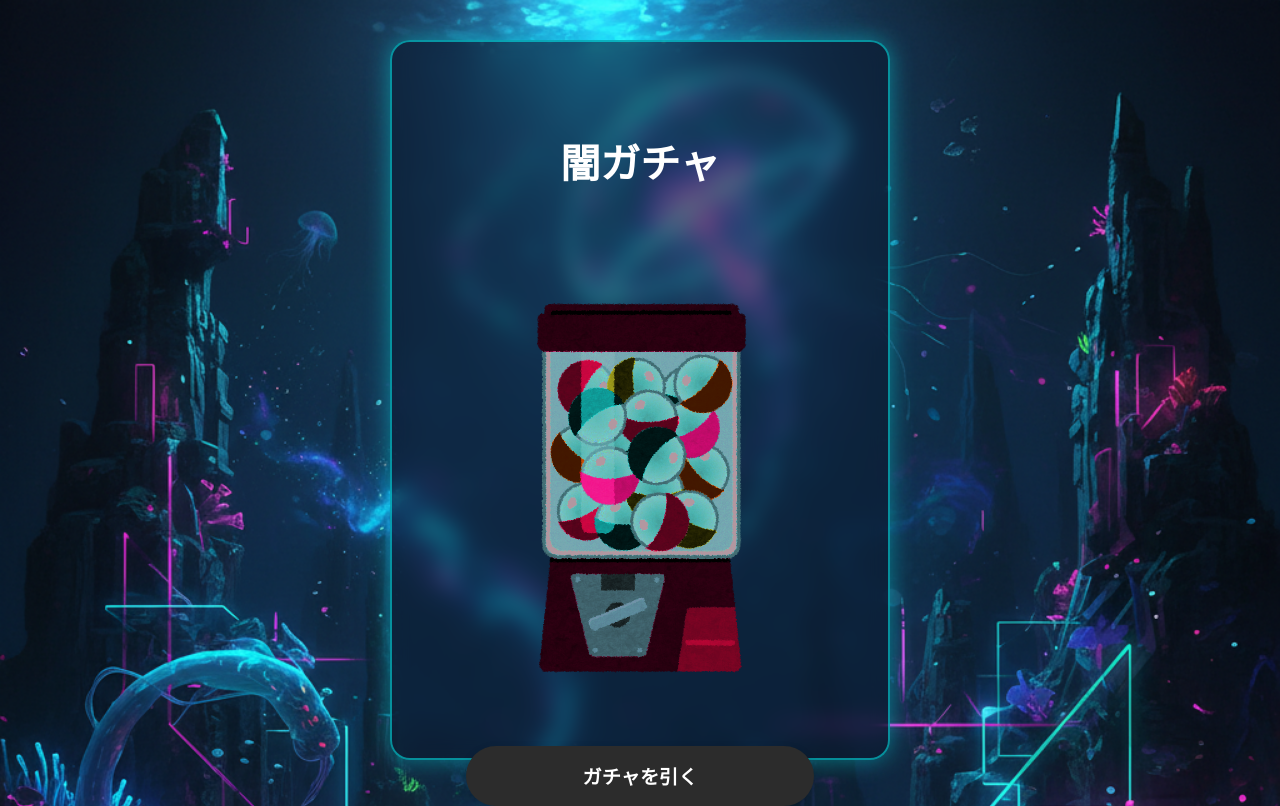
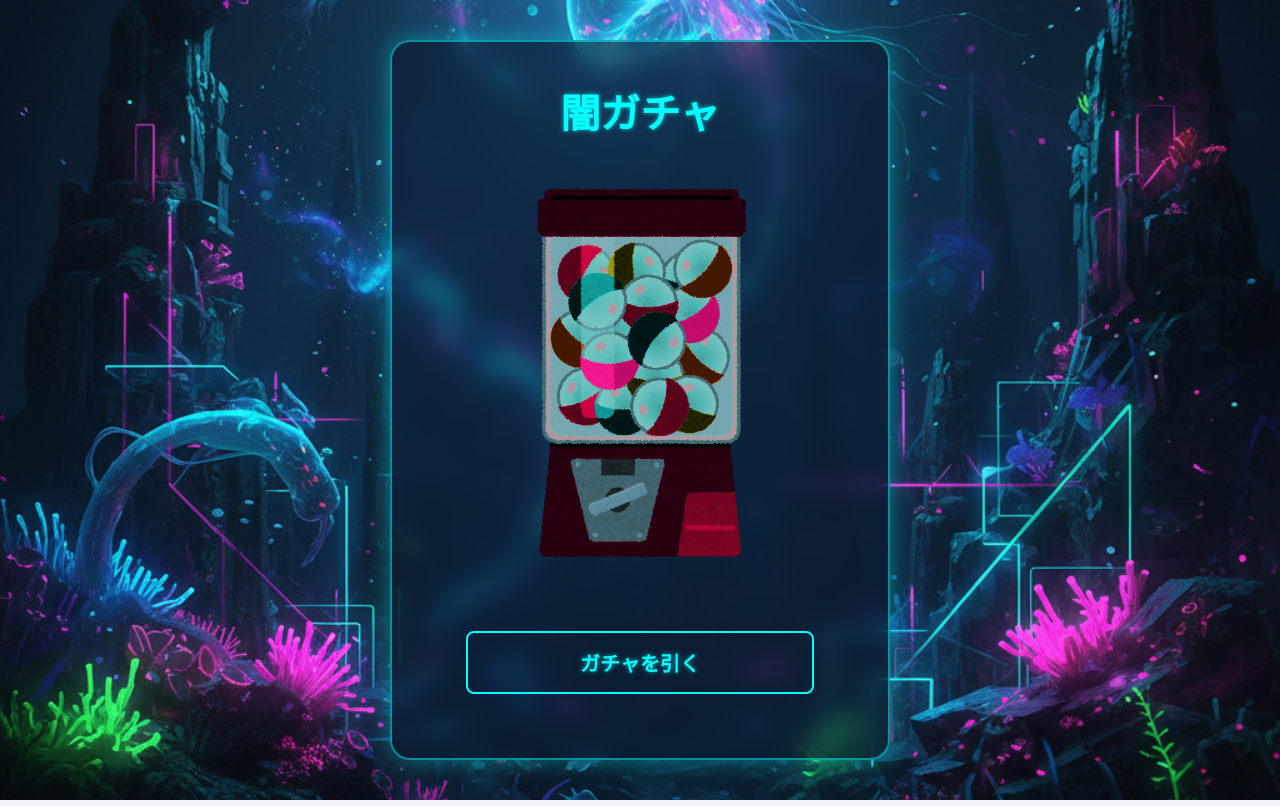
Before and after one commit to nitr0yukkuri/umekita_tech_base, a plain HTML site: page gacha.html in a window 1280 px wide. Drawn offline with Linux system fonts and the light colour scheme.

Commit message:
闇ガチャ画面のUI合わせた

```diff
--- a/front/css/gacha.css
+++ b/front/css/gacha.css
@@ -26,15 +26,18 @@ body {
 
 /* タイトルのスタイル */
 .title {
+    color: #00ffff;
+    font-family: 'Orbitron', sans-serif;
     font-size: 2.5rem;
     font-weight: bold;
-    margin-top: 60px;
-    margin-bottom: 40px;
+    text-shadow: 0 0 5px rgba(0, 255, 255, 0.7);
+    margin-top: 10px; /* 上の余白を60pxから減らしました */
+    margin-bottom: -25px;
 }
 
 /* ガチャマシンの画像コンテナ */
 .gacha-machine-container {
-    flex-grow: 1; /* 残りのスペースを全て使う */
+    /* flex-grow: 1; を削除して、画像とボタンが上に詰まるようにしました */
     display: flex;
     justify-content: center;
     align-items: center;
@@ -42,8 +45,8 @@ body {
 }
 
 .gacha-machine-img {
-    max-width: 85%;   /* 画像の最大幅を親要素の95%に設定 */
-    max-height: 75%;  /* 画像の最大高さを85%に変更して大きくしました */
+    max-width: 85%;
+    max-height: 75%;
     width: auto;      /* 幅は自動調整 */
     height: auto;     /* 高さは自動調整 */
     object-fit: contain; /* 画像全体が表示されるように調整 */
@@ -51,22 +54,24 @@ body {
 
 /* ボタンのスタイル */
 .draw-button {
+    background: transparent;
+    border: 2px solid #00ffff;
+    color: #00ffff;
+    font-family: 'Orbitron', sans-serif;
+    font-weight: bold;
+    border-radius: 8px;
+    cursor: pointer;
+    transition: all 0.3s ease;
     width: 80%;
-    padding: 16px;
-    margin-bottom: 80px;
-    border-radius: 50px;
-    border: none;
-    background-color: #2c2c2c;
-    color: white;
-    font-size: 1.2rem;
-    font-weight: bold;
-    cursor: pointer;
-    transition: transform 0.1s ease, background-color 0.2s ease;
-    box-shadow: 0 4px 10px rgba(0, 0, 0, 0.2);
+    padding: 15px 40px;
+    font-size: 20px;
+    text-shadow: 0 0 5px rgba(0, 255, 255, 0.7);
 }
 
 .draw-button:hover {
-    background-color: #444444;
+    background: #00ffff;
+    color: #0d1a2f;
+    box-shadow: 0 0 15px #00ffff;
 }
 
 .draw-button:active {
```
